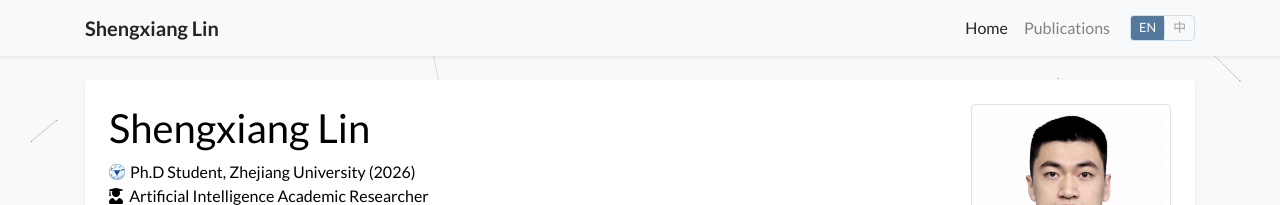
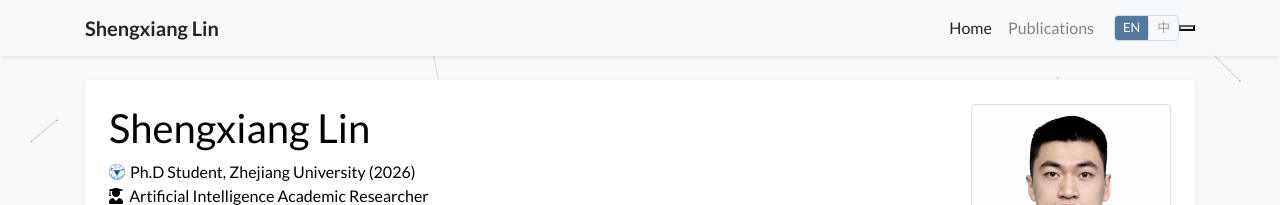
Before and after one commit to Shengxiang-Lin/Shengxiang-Lin.github.io, a Jekyll site: the page built from index.html, in a window 1280 px wide. Shown: the top 205 px of the page. Built offline with Jekyll 4.4.1, drawn with Linux system fonts in a browser that asks for light colours; a style sheet for code colours, icons or effects is not loaded.

Commit message:
Add light and dark mode toggle to navbar

```diff
--- a/_includes/navbar.html
+++ b/_includes/navbar.html
@@ -22,6 +22,15 @@
                         <span id="lang-toggle-zh" class="lang-toggle-label" onclick="toggleLanguage('zh')">中</span>
                     </div>
                 </li>
+                <li class="nav-item d-flex align-items-center">
+                    <button
+                        class="site-theme-toggle"
+                        id="site-theme-toggle"
+                        type="button"
+                        aria-label="Switch to dark mode"
+                        title="Toggle light/dark theme"
+                    ></button>
+                </li>
             </ul>
         </div>
     </div>
```
